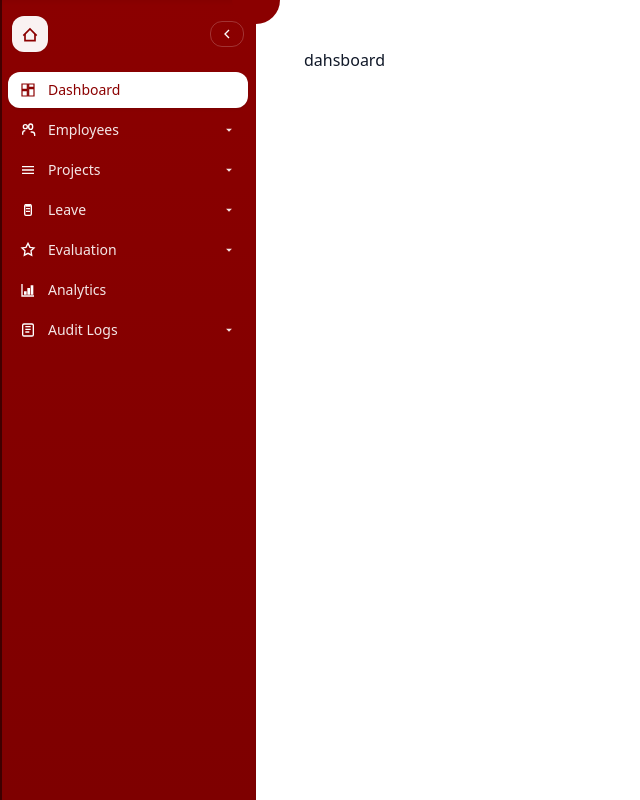
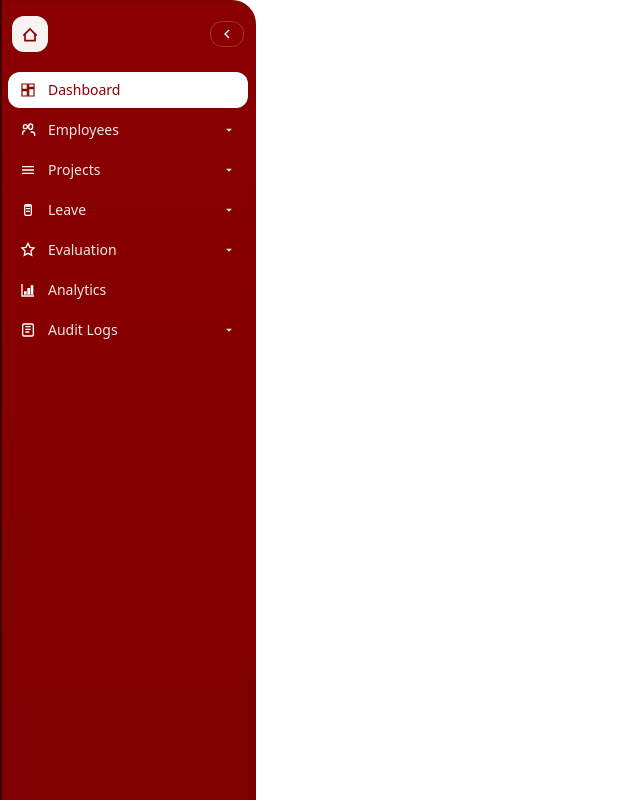
Before and after one commit to Lanshissh/arise-frontend, a React (Vite) app: page /dashboard in a window 1280 px wide. Shown: the whole page, without its empty margins (0-640 px from the left). Built offline with nearby package versions, Linux system fonts and the light colour scheme.

Commit message:
made changes to the sidenav file

```diff
--- a/src/App.jsx
+++ b/src/App.jsx
@@ -5,10 +5,8 @@ import './App.css'
 import { Routes, Route, Navigate, Outlet } from 'react-router-dom'
 import { NavSide } from "./pages/components/sidenav"
 import Login from "./pages/login"
+import Dashboard from './pages/dashboard'
 
-function Dashboard() {
-  return <div className="p-6">dahsboard</div>
-}
 
 function App() {
   return (
--- a/src/pages/components/sidenav.jsx
+++ b/src/pages/components/sidenav.jsx
@@ -65,12 +65,10 @@ export default function Sidenav ({ active = "Dashboard", defaultCollapsed = fals
     <aside
       className={
         `relative h-screen ${collapsed ? "w-16" : "w-64"} ` +
-        "bg-gradient-to-b from-[#8b0000] to-[#7e0000] text-white shadow-inner transition-[width] duration-200 ease-in-out"
+        "bg-gradient-to-b from-[#8b0000] to-[#7e0000] text-white shadow-inner transition-[width] duration-200 ease-in-out rounded-tr-3xl"
       }
     >
-      <div className="relative">
-        <div className="absolute -right-6 -top-6 h-12 w-12 rounded-full bg-[#8b0000]" />
-      </div>
+
 
       <div className="flex items-center justify-between px-3 pt-4 pb-3">
         <button
@@ -176,7 +174,7 @@ function NavItem({ label, icon: Icon, active, caret, collapsed, open, onToggle }
 export function NavSide ({ children }) {
   const [collapsed, setCollapsed] = useState(false);
   return (
-    <div className="h-screen w-screen grid grid-cols-[auto_1fr] bg-black">
+    <div className="h-screen w-screen grid grid-cols-[auto_1fr">
       <Sidenav defaultCollapsed={collapsed} />
       <main className="bg-white text-gray-900 overflow-y-auto">
         <div className="p-6">{children}</div>
--- a/src/pages/dashboard.jsx
+++ b/src/pages/dashboard.jsx
@@ -0,0 +1,5 @@
+function Dashboard() {
+  return <div className="p-6">dashboard</div>
+}
+
+export default Dashboard;
```
